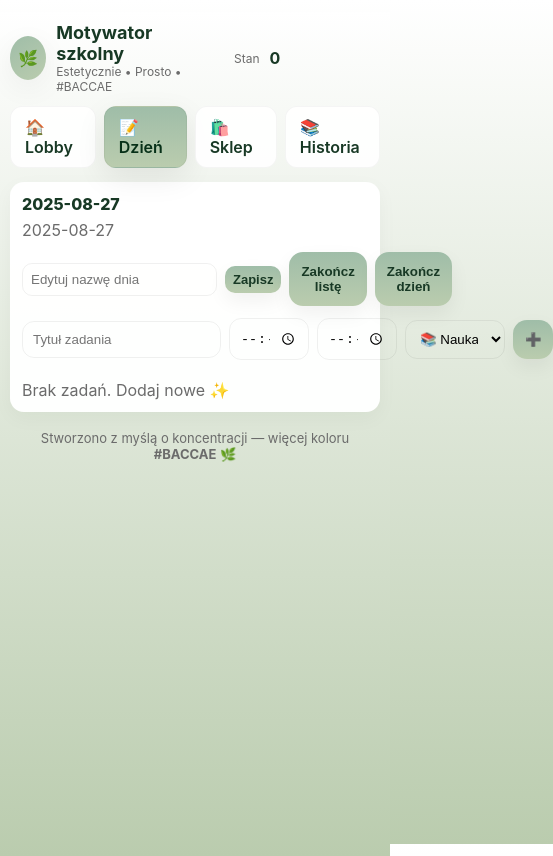
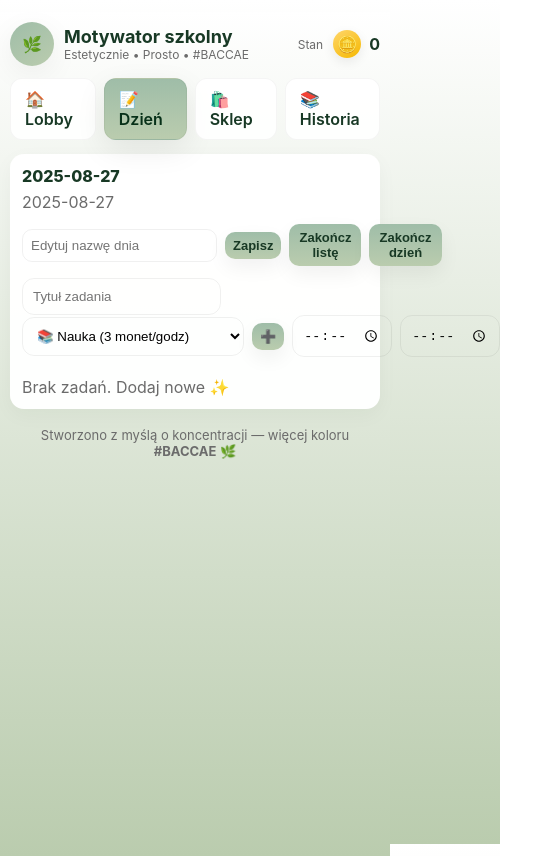
Before and after one commit to kallyfanshihibee29-commits/szkolna-rutyna, a plain HTML site: page index.html in a window 390 px wide. Both pictures are taken after a click on the button "Stwórz nowy dzień". Shown: the whole page, 553 px wide, since content can reach past the window. Drawn offline with Linux system fonts and the light colour scheme.

Commit message:
Update index.html

```diff
--- a/index.html
+++ b/index.html
@@ -26,6 +26,10 @@
     .coin{width:44px;height:44px;border-radius:50%;background:linear-gradient(145deg,var(--accent-2),var(--accent));display:flex;align-items:center;justify-content:center;box-shadow:0 8px 30px rgba(0,0,0,0.06);font-weight:700;color:#fff}
     h1{font-size:18px;margin:0}
 
+    /* wallet coin */
+    .wallet{display:flex;align-items:center;gap:10px;margin-left:auto}
+    .wallet-coin{display:inline-flex;align-items:center;justify-content:center;width:28px;height:28px;border-radius:50%;background:linear-gradient(145deg,#ffd66b,#f5b800);box-shadow:0 4px 12px rgba(0,0,0,0.08);font-weight:700;}
+
     /* tabs */
     .tabs{display:flex;gap:8px;margin-top:12px}
     .tab{padding:8px 12px;border-radius:12px;background:rgba(255,255,255,0.9);cursor:pointer;border:1px solid rgba(0,0,0,0.04);font-weight:600}
@@ -36,6 +40,7 @@
     .btn:hover{transform:translateY(-2px)}
     .btn.secondary{background:linear-gradient(180deg,rgba(255,255,255,0.95),rgba(255,255,255,0.9));border:1px solid rgba(0,0,0,0.06);color:var(--accent-dark)}
     .btn.small{padding:6px 8px;border-radius:10px;font-size:13px}
+    .btn.smallAction{padding:6px 10px;border-radius:10px;font-size:13px}
 
     main{margin-top:14px}
     .panel{background:var(--card);border-radius:var(--radius);padding:16px;box-shadow:0 6px 20px rgba(22,40,25,0.04)}
@@ -43,14 +48,14 @@
     /* lobby layout */
     .lobby-grid{display:grid;grid-template-columns:1fr 320px;gap:14px}
 
-    .wallet{background:transparent;padding:10px 14px;border-radius:12px;display:flex;gap:10px;align-items:center;min-width:160px}
-
-    /* forms & lists */
     .create-row{display:flex;gap:8px;align-items:center}
     .create-row input[type="date"], .create-row input[type="text"]{padding:10px;border-radius:12px;border:1px solid rgba(0,0,0,0.06);background:transparent}
     .create-row .grow{flex:1}
 
-    form.add-task{display:grid;grid-template-columns:1fr 120px 120px 160px 64px;gap:8px;align-items:center;margin-top:12px}
+    /* add task form rearranged: title on top, second row category+add+start+end */
+    form.add-task{display:grid;grid-template-columns:1fr;gap:8px;align-items:center;margin-top:12px}
+    .add-row{display:grid;grid-template-columns: 1fr auto 120px 120px;gap:8px;align-items:center}
+
     input,select{padding:10px;border-radius:12px;border:1px solid rgba(0,0,0,0.06);background:transparent}
     .task-list{margin-top:12px;display:flex;flex-direction:column;gap:10px}
     .task{display:flex;align-items:center;gap:12px;padding:12px;border-radius:12px;border:1px solid rgba(0,0,0,0.06);background:#fff}
@@ -85,7 +90,7 @@
       .panel{padding:12px}
       .create-row{flex-direction:column;align-items:stretch}
       .create-row input, .create-row button{width:100%}
-      form.add-task{grid-template-columns:1fr 100px 100px 120px 48px;gap:8px}
+      .add-row{grid-template-columns:1fr auto 120px 120px}
       .tab{padding:10px 14px}
       .btn{padding:12px;border-radius:14px}
       .history{max-height:calc(100vh - 360px)}
@@ -93,8 +98,7 @@
 
     @media(max-width:420px){
       .app{padding:10px}
-      .create-row input, .create-row button{font-size:14px;padding:12px}
-      form.add-task{grid-template-columns:1fr 80px 80px 100px 40px}
+      form.add-task .add-row{grid-template-columns:1fr auto 100px 100px}
       .task .tags{font-size:12px}
     }
   </style>
@@ -109,9 +113,9 @@
           <div style="font-size:12px;color:var(--muted)">Estetycznie • Prosto • #BACCAE</div>
         </div>
       </div>
-      <div style="margin-left:auto" class="wallet" id="wallet">
+      <div class="wallet">
         <div style="font-size:12px;color:var(--muted)">Stan</div>
-        <div id="balance" style="font-weight:700">0</div>
+        <div id="balance" style="font-weight:700;display:flex;align-items:center;gap:8px"><span class="wallet-coin">🪙</span><span id="balanceVal">0</span></div>
       </div>
     </header>
 
@@ -178,22 +182,25 @@
           <div style="display:flex;gap:8px;align-items:center">
             <input type="text" id="dayNameInput" placeholder="Edytuj nazwę dnia" style="padding:8px;border-radius:10px;border:1px solid rgba(0,0,0,0.06)" />
             <button class="btn small" id="saveDayName">Zapisz</button>
-            <button class="btn" id="lockList">Zakończ listę</button>
-            <button class="btn" id="finishDay">Zakończ dzień</button>
+            <button class="btn smallAction" id="lockList">Zakończ listę</button>
+            <button class="btn smallAction" id="finishDay">Zakończ dzień</button>
           </div>
         </div>
 
         <form class="add-task" id="taskForm">
           <input id="title" placeholder="Tytuł zadania" required />
-          <input type="time" id="start" required />
-          <input type="time" id="end" required />
+          <div class="add-row">
             <select id="category">
               <option value="nauka">📚 Nauka (3 monet/godz)</option>
               <option value="sprzatanie">🧹 Sprzątanie (2 monety)</option>
               <option value="poranna">🌅 Poranna rutyna (1 moneta)</option>
               <option value="czas_wolny">🎮 Czas wolny (1 moneta)</option>
+              <option value="inne">🔖 Inne (0 monet)</option>
             </select>
-          <button class="btn" id="addTaskBtn" title="Dodaj">➕</button>
+            <button class="btn small" id="addTaskBtn" title="Dodaj">➕</button>
+            <input type="time" id="start" required />
+            <input type="time" id="end" required />
+          </div>
         </form>
 
         <div class="task-list" id="tasksArea" style="margin-top:12px"></div>
@@ -231,16 +238,30 @@
     const LS = {DAYS:'motywator_days_v1', BAL:'motywator_balance_v1', PUR:'motywator_purchases_v1'};
     const isoDate = d=>d.toISOString().slice(0,10);
 
-    // load/save
+    // load/save helpers
     const loadObj = k => JSON.parse(localStorage.getItem(k)||'{}');
     const loadArr = k => JSON.parse(localStorage.getItem(k)||'[]');
     const save = (k,v)=>localStorage.setItem(k,JSON.stringify(v));
 
+    // days is an object mapping uniqueId -> {id,date,name,tasks,locked,completed,created}
     let days = loadObj(LS.DAYS);
     let balance = Number(localStorage.getItem(LS.BAL) || 0);
     let purchases = loadArr(LS.PUR);
 
-    let currentOpenKey = null; // key of day currently shown in DAY tab (null means empty)
+    // migrate older data that used date-keys (backwards compatibility)
+    (function migrate(){
+      const keys = Object.keys(days);
+      let changed = false;
+      keys.forEach(k=>{
+        const d = days[k];
+        if(!d) return;
+        // if entry has no id, or key is not equal to a generated id pattern (contains '_'), keep it but ensure id property exists
+        if(!d.id){ d.id = k; days[k] = d; changed = true; }
+      });
+      if(changed) save(LS.DAYS,days);
+    })();
+
+    let currentOpenKey = null; // id of day currently shown in DAY tab
 
     // UI refs
     const tabs = document.querySelectorAll('.tab');
@@ -255,7 +276,7 @@
     const catIn = document.getElementById('category');
     const lockListBtn = document.getElementById('lockList');
     const finishDayBtn = document.getElementById('finishDay');
-    const balanceEl = document.getElementById('balance');
+    const balanceValEl = document.getElementById('balanceVal');
     const historyEl = document.getElementById('history');
     const completedDaysCount = document.getElementById('completedDaysCount');
     const quickDays = document.getElementById('quickDays');
@@ -278,35 +299,46 @@
     // initial UI
     dayHeaderName.textContent = '(nie wybrano)';
     openDayLabel.textContent = '(data)';
-    balanceEl.textContent = balance;
+    balanceValEl.textContent = balance;
     document.getElementById('currentDateLobby').textContent = new Date().toLocaleDateString();
 
-    // TAB behavior
+    // tab switching
     tabs.forEach(t=>t.addEventListener('click',()=>{ switchTab(t.dataset.tab); }));
     function switchTab(name){ tabs.forEach(x=>x.classList.toggle('active', x.dataset.tab===name)); for(const k in sections) sections[k].style.display = (k===name)?'block':'none'; renderAll(); }
 
     goToShop.addEventListener('click',()=>switchTab('shop'));
     goToHistory.addEventListener('click',()=>switchTab('history'));
 
-    // create new day with optional name
+    function generateId(date){ return `${date}_${Date.now().toString(36).slice(2,8)}`; }
+
+    // create new day (always creates a new entry even if same date exists)
     createNewDayBtn.addEventListener('click',()=>{
-      const key = newDayDate.value || todayKey;
-      if(!key) return alert('Wybierz datę.');
-      if(days[key]){
-        currentOpenKey = key; // open existing
-        if(newDayName.value && newDayName.value.trim() !== days[key].name){
-          if(confirm('Dzień już istnieje. Nadpisać nazwę?')){ days[key].name = newDayName.value.trim(); save(LS.DAYS,days); }
+      const date = newDayDate.value || todayKey;
+      if(!date) return alert('Wybierz datę.');
+      const name = newDayName.value ? newDayName.value.trim() : '';
+      const id = generateId(date);
+      days[id] = {id, date, name, tasks:[], locked:false, completed:false, created: Date.now()};
+      save(LS.DAYS, days);
+      currentOpenKey = id;
+      switchTab('today');
+      alert('Stworzono nowy dzień: ' + (name? name + ' ('+date+')' : date));
+    });
+
+    // open day by date (open most recent non-completed if exists, else ask to create)
+    document.getElementById('openDayBtn')?.addEventListener('click', ()=>{
+      const date = (document.getElementById('openDayDate')?.value) || todayKey;
+      if(!date) return alert('Wybierz datę.');
+      const found = Object.entries(days).find(([k,v])=>v.date === date && !v.completed);
+      if(found){ currentOpenKey = found[0]; switchTab('today'); }
+      else {
+        if(confirm(`Nie ma aktywnego dnia na ${date}. Utworzyć nowy?`)){
+          const id = generateId(date);
+          const name = '';
+          days[id] = {id,date,name,tasks:[],locked:false,completed:false,created:Date.now()};
+          save(LS.DAYS,days);
+          currentOpenKey = id; switchTab('today');
         }
-        switchTab('today');
-        alert('Dzień już istniał — otwarto go.');
-        return;
       }
-      const name = newDayName.value ? newDayName.value.trim() : '';
-      days[key] = {date:key,name:name,tasks:[],locked:false,completed:false};
-      save(LS.DAYS,days);
-      currentOpenKey = key;
-      switchTab('today');
-      alert('Stworzono nowy dzień: '+(name? name+' ('+key+')': key));
     });
 
     // render tasks/day view
@@ -316,11 +348,14 @@
         dayHeaderName.textContent = '(nie wybrano)';
         openDayLabel.textContent = '(data)';
         dayNameInput.value = '';
+        taskForm.style.display = 'none';
         Array.from(taskForm.querySelectorAll('input,select,button')).forEach(el=>el.disabled = true);
         lockListBtn.disabled = true; finishDayBtn.disabled = true; saveDayNameBtn.disabled = true; return;
       }
 
       const day = days[currentOpenKey];
+      if(!day){ currentOpenKey = null; renderTasks(); return; }
+
       dayHeaderName.textContent = day.name || day.date;
       openDayLabel.textContent = day.date + (day.completed ? ' • ukończony' : (day.locked ? ' • zamknięta' : ''));
       dayNameInput.value = day.name || '';
@@ -329,6 +364,8 @@
       const canEdit = !day.locked && !isCompleted;
       const canCheck = !isCompleted;
 
+      // hide add form entirely if locked or completed
+      taskForm.style.display = canEdit ? 'block' : 'none';
       Array.from(taskForm.querySelectorAll('input,select,button')).forEach(el=>el.disabled = !canEdit);
       lockListBtn.disabled = day.locked || isCompleted;
       finishDayBtn.disabled = isCompleted;
@@ -345,7 +382,7 @@
         meta.appendChild(b); meta.appendChild(tags);
 
         const actions = document.createElement('div'); actions.className='actions';
-        const cb = document.createElement('input'); cb.type='checkbox'; cb.checked = !!task.completed; cb.disabled = !canCheck; cb.addEventListener('change',()=>{ task.completed = cb.checked; save(LS.DAYS,days); renderTasks(); });
+        const cb = document.createElement('input'); cb.type = 'checkbox'; cb.checked = !!task.completed; cb.disabled = !canCheck; cb.addEventListener('change',()=>{ task.completed = cb.checked; save(LS.DAYS,days); renderTasks(); });
         const time = document.createElement('div'); time.className='time'; time.textContent = `${task.start}–${task.end}`;
 
         if(!day.locked && !isCompleted){ const del = document.createElement('button'); del.className='btn secondary small'; del.textContent='🗑'; del.addEventListener('click',()=>{ if(confirm('Usuń zadanie?')){ day.tasks = day.tasks.filter(t=>t.id!==task.id); save(LS.DAYS,days); renderTasks(); } }); actions.appendChild(del); }
@@ -355,27 +392,25 @@
       });
     }
 
-    // add task
+    // add task (form submit)
     taskForm.addEventListener('submit',e=>{ e.preventDefault(); if(!currentOpenKey) return alert('Najpierw wybierz lub utwórz dzień.'); const day = days[currentOpenKey]; if(day.locked || day.completed) return alert('Nie można dodawać zadań do zamkniętej/ukończonej listy.'); const title = titleIn.value.trim(); const start = startIn.value; const end = endIn.value; const category = catIn.value; if(!title||!start||!end) return alert('Wypełnij tytuł i godziny.'); const id = Date.now().toString(36)+Math.random().toString(36).slice(2,6); const task = {id,title,start,end,category,completed:false}; day.tasks.push(task); save(LS.DAYS,days); titleIn.value=''; startIn.value=''; endIn.value=''; renderTasks(); });
 
     // save day name
-    saveDayNameBtn.addEventListener('click',()=>{
-      if(!currentOpenKey) return alert('Brak wybranego dnia.'); const nm = dayNameInput.value.trim(); days[currentOpenKey].name = nm; save(LS.DAYS,days); renderAll(); alert('Nazwa zapisana.');
-    });
+    saveDayNameBtn.addEventListener('click',()=>{ if(!currentOpenKey) return alert('Brak wybranego dnia.'); const nm = dayNameInput.value.trim(); days[currentOpenKey].name = nm; save(LS.DAYS,days); renderAll(); alert('Nazwa zapisana.'); });
 
     // lock list
-    lockListBtn.addEventListener('click',()=>{ if(!currentOpenKey) return alert('Brak wybranego dnia.'); const day = days[currentOpenKey]; if(day.locked) return alert('Lista już zakończona.'); if(!day.tasks.length) return alert('Brak zadań.'); if(!confirm('Zamknąć listę na ten dzień?')) return; day.locked = true; save(LS.DAYS,days); renderAll(); alert('Lista zamknięta — możesz odhaczać zadania.'); });
+    lockListBtn.addEventListener('click',()=>{ if(!currentOpenKey) return alert('Brak wybranego dnia.'); const day = days[currentOpenKey]; if(day.locked) return alert('Lista już zakończona.'); if(!day.tasks.length) return alert('Brak zadań.'); if(!confirm('Zamknąć listę na ten dzień?')) return; day.locked = true; save(LS.DAYS,days); renderAll(); alert('Lista zamknięta — opcja dodawania zniknęła.'); });
 
     // finish day
     finishDayBtn.addEventListener('click',()=>{ if(!currentOpenKey) return alert('Brak wybranego dnia.'); const day = days[currentOpenKey]; if(day.completed) return alert('Dzień już zakończony.'); if(!day.tasks.length) return alert('Brak zadań.'); let earned = 0; day.tasks.forEach(t=>{ if(t.completed) earned += computeTaskCoins(t); else earned -= 1; }); if(confirm(`Zakończyć dzień? Bilans: ${earned} monet (niezrobione: -1 każda).`)){ balance += earned; day.completed = true; day.locked = true; day.earned = earned; save(LS.DAYS,days); localStorage.setItem(LS.BAL,balance); currentOpenKey = null; renderAll(); alert('Dzień zakończony — bilans monet: '+earned+' (możesz go podejrzeć w historii).'); } });
 
     // --- shop ---
     const shopItems = [
-      {name:'Paczka z Temu — 60 zł', price:150, desc:'Miły prezent'},
-      {name:'Paczka Allegro (≤40 zł)', price:100, desc:'Niespodzianka z Allegro'},
-      {name:'Paczka z Temu — 100 zł', price:250, desc:'Większa nagroda'},
-      {name:'Paczka z Temu — 200 zł', price:480, desc:'Duży prezent'},
-      {name:'Paczka Allegro (≤100 zł)', price:200, desc:'Średnia paczka'}
+      {name:'Paczka z Temu — 60 zł', price:225, desc:'Miły prezent'},
+      {name:'Paczka Allegro (≤40 zł)', price:150, desc:'Niespodzianka z Allegro'},
+      {name:'Paczka z Temu — 100 zł', price:375, desc:'Większa nagroda'},
+      {name:'Paczka z Temu — 200 zł', price:720, desc:'Duży prezent'},
+      {name:'Paczka Allegro (≤100 zł)', price:300, desc:'Średnia paczka'}
     ];
 
     function renderShop(){ shopList.innerHTML=''; shopItems.forEach(it=>{ const el = document.createElement('div'); el.className='shop-item'; el.innerHTML = `<div><div style="font-weight:700">${it.name} <span class='muted' style='font-weight:400'>- ${it.price} 🪙</span></div><div style='font-size:13px' class='muted'>${it.desc}</div></div>`; const btn = document.createElement('button'); btn.className='btn'; btn.textContent='Kup'; btn.addEventListener('click',()=>{ if(balance < it.price) return alert('Za mało monet.'); if(confirm(`Kupujesz ${it.name} za ${it.price} monet?`)){ balance -= it.price; localStorage.setItem(LS.BAL,balance); const record = {id:Date.now(),name:it.name,price:it.price,date:new Date().toLocaleString()}; purchases.unshift(record); save(LS.PUR,purchases); renderAll(); alert('Zakup zapisany.'); } }); el.appendChild(btn); shopList.appendChild(el); }); }
@@ -383,7 +418,7 @@
     function renderPurchases(){ purchasesEl.innerHTML=''; if(!purchases.length){ purchasesEl.innerHTML = '<div class="muted">Brak zakupów.</div>'; return; } purchases.forEach(p=>{ const el = document.createElement('div'); el.style.padding='8px'; el.style.borderBottom='1px dashed rgba(0,0,0,0.06)'; el.innerHTML = `<div style='font-size:14px'>${p.name} <span class='muted' style='font-size:12px'>- ${p.price} 🪙</span></div><div style='font-size:12px' class='muted'>${p.date}</div>`; purchasesEl.appendChild(el); }); }
 
     // --- history ---
-    function renderHistory(){ historyEl.innerHTML=''; const all = Object.values(days).sort((a,b)=>b.date.localeCompare(a.date)); completedDaysCount.textContent = all.filter(d=>d.completed).length; all.forEach(d=>{ const el = document.createElement('div'); el.className='history-item';
+    function renderHistory(){ historyEl.innerHTML=''; const all = Object.entries(days).map(([id,d])=>({id,...d})).sort((a,b)=>b.date.localeCompare(a.date) || (b.created||0)-(a.created||0)); document.getElementById('completedDaysCount').textContent = all.filter(d=>d.completed).length; all.forEach(d=>{ const el = document.createElement('div'); el.className='history-item';
         const left = document.createElement('div'); left.className='left';
         const nameEl = document.createElement('div'); nameEl.className='name'; nameEl.textContent = d.name || d.date;
         const dateEl = document.createElement('div'); dateEl.className='date'; dateEl.textContent = d.date;
@@ -394,24 +429,24 @@
 
         const actions = document.createElement('div'); actions.style.display='flex'; actions.style.gap='8px';
         const openBtn = document.createElement('button'); openBtn.className='btn small'; openBtn.textContent = d.completed ? 'Podejrzyj' : 'Otwórz';
-        openBtn.addEventListener('click',()=>{ currentOpenKey = d.date; switchTab('today'); });
-        const delBtn = document.createElement('button'); delBtn.className='btn small secondary'; delBtn.textContent='Usuń'; delBtn.addEventListener('click',(ev)=>{ ev.stopPropagation(); if(!confirm('Na pewno usunąć ten dzień i wszystkie jego dane?')) return; delete days[d.date]; save(LS.DAYS,days); if(currentOpenKey === d.date){ currentOpenKey = null; switchTab('lobby'); } renderAll(); });
+        openBtn.addEventListener('click',()=>{ currentOpenKey = d.id; switchTab('today'); });
+        const delBtn = document.createElement('button'); delBtn.className='btn small secondary'; delBtn.textContent='Usuń'; delBtn.addEventListener('click',(ev)=>{ ev.stopPropagation(); if(!confirm('Na pewno usunąć ten dzień i wszystkie jego dane?')) return; delete days[d.id]; save(LS.DAYS,days); if(currentOpenKey === d.id){ currentOpenKey = null; switchTab('lobby'); } renderAll(); });
         actions.appendChild(openBtn); actions.appendChild(delBtn);
 
         el.appendChild(left); el.appendChild(actions); historyEl.appendChild(el);
       }); }
 
     // quick days
-    function renderQuickDays(){ quickDays.innerHTML=''; const all = Object.values(days).sort((a,b)=>b.date.localeCompare(a.date)).slice(0,8); all.forEach(d=>{ const el = document.createElement('div'); el.style.padding='8px'; el.style.borderRadius='10px'; el.style.background='#fff'; el.style.border='1px solid rgba(0,0,0,0.04)'; el.style.display='flex'; el.style.justifyContent='space-between'; el.style.alignItems='center'; const info = document.createElement('div'); info.innerHTML = `<div style='font-weight:700'>${d.name || d.date}</div><div class='muted' style='font-size:12px'>${d.date} ${d.completed? '• ukończony':''}</div>`; info.style.flex='1'; const open = document.createElement('button'); open.className='btn'; open.textContent = d.completed? 'Podejrzyj' : 'Otwórz'; open.disabled = false; open.addEventListener('click',()=>{ currentOpenKey = d.date; switchTab('today'); }); el.appendChild(info); el.appendChild(open); quickDays.appendChild(el); }); }
+    function renderQuickDays(){ quickDays.innerHTML=''; const all = Object.entries(days).map(([id,d])=>({id,...d})).sort((a,b)=>b.date.localeCompare(a.date) || (b.created||0)-(a.created||0)).slice(0,8); all.forEach(d=>{ const el = document.createElement('div'); el.style.padding='8px'; el.style.borderRadius='10px'; el.style.background='#fff'; el.style.border='1px solid rgba(0,0,0,0.04)'; el.style.display='flex'; el.style.justifyContent='space-between'; el.style.alignItems='center'; const info = document.createElement('div'); info.innerHTML = `<div style='font-weight:700'>${d.name || d.date}</div><div class='muted' style='font-size:12px'>${d.date} ${d.completed? '• ukończony':''}</div>`; info.style.flex='1'; const open = document.createElement('button'); open.className='btn'; open.textContent = d.completed? 'Podejrzyj' : 'Otwórz'; open.addEventListener('click',()=>{ currentOpenKey = d.id; switchTab('today'); }); el.appendChild(info); el.appendChild(open); quickDays.appendChild(el); }); }
 
     // helpers & stats
     function timeToMinutes(t){ const [h,m]=t.split(':').map(Number); return h*60+m; }
-    function computeTaskCoins(task){ const cat=task.category; if(task.start && task.end){ let s=timeToMinutes(task.start); let e=timeToMinutes(task.end); let mins = e - s; if(mins<=0) mins = 60; const hours = mins/60; if(cat==='nauka') return Math.max(1, Math.round(hours*3)); if(cat==='sprzatanie') return 2; return 1; } return 1; }
-    function formatCategory(c){ if(c==='nauka') return '📚 Nauka'; if(c==='sprzatanie') return '🧹 Sprzątanie'; if(c==='poranna') return '🌅 Poranna'; if(c==='czas_wolny') return '🎮 Czas wolny'; return c; }
-    function renderStats(){ const all = Object.values(days); statDays.textContent = all.filter(d=>d.completed).length; statCoins.textContent = balance; }
+    function computeTaskCoins(task){ const cat=task.category; if(cat==='inne') return 0; if(task.start && task.end){ let s=timeToMinutes(task.start); let e=timeToMinutes(task.end); let mins = e - s; if(mins<=0) mins = 60; const hours = mins/60; if(cat==='nauka') return Math.max(1, Math.round(hours*3)); if(cat==='sprzatanie') return 2; return 1; } return 1; }
+    function formatCategory(c){ if(c==='nauka') return '📚 Nauka'; if(c==='sprzatanie') return '🧹 Sprzątanie'; if(c==='poranna') return '🌅 Poranna'; if(c==='czas_wolny') return '🎮 Czas wolny'; if(c==='inne') return '🔖 Inne'; return c; }
+    function renderStats(){ const all = Object.values(days); statDays.textContent = all.filter(d=>d.completed).length; statCoins.textContent = balance; balanceValEl.textContent = balance; }
 
     // render all
-    function renderAll(){ save(LS.DAYS,days); localStorage.setItem(LS.BAL,balance); save(LS.PUR,purchases); balanceEl.textContent = balance; renderTasks(); renderShop(); renderPurchases(); renderHistory(); renderQuickDays(); renderStats(); }
+    function renderAll(){ save(LS.DAYS,days); localStorage.setItem(LS.BAL,balance); save(LS.PUR,purchases); document.getElementById('balanceVal').textContent = balance; renderTasks(); renderShop(); renderPurchases(); renderHistory(); renderQuickDays(); renderStats(); }
 
     // initial render
     renderAll();
```
Lines whose indentation alone changed are shown as unchanged.
